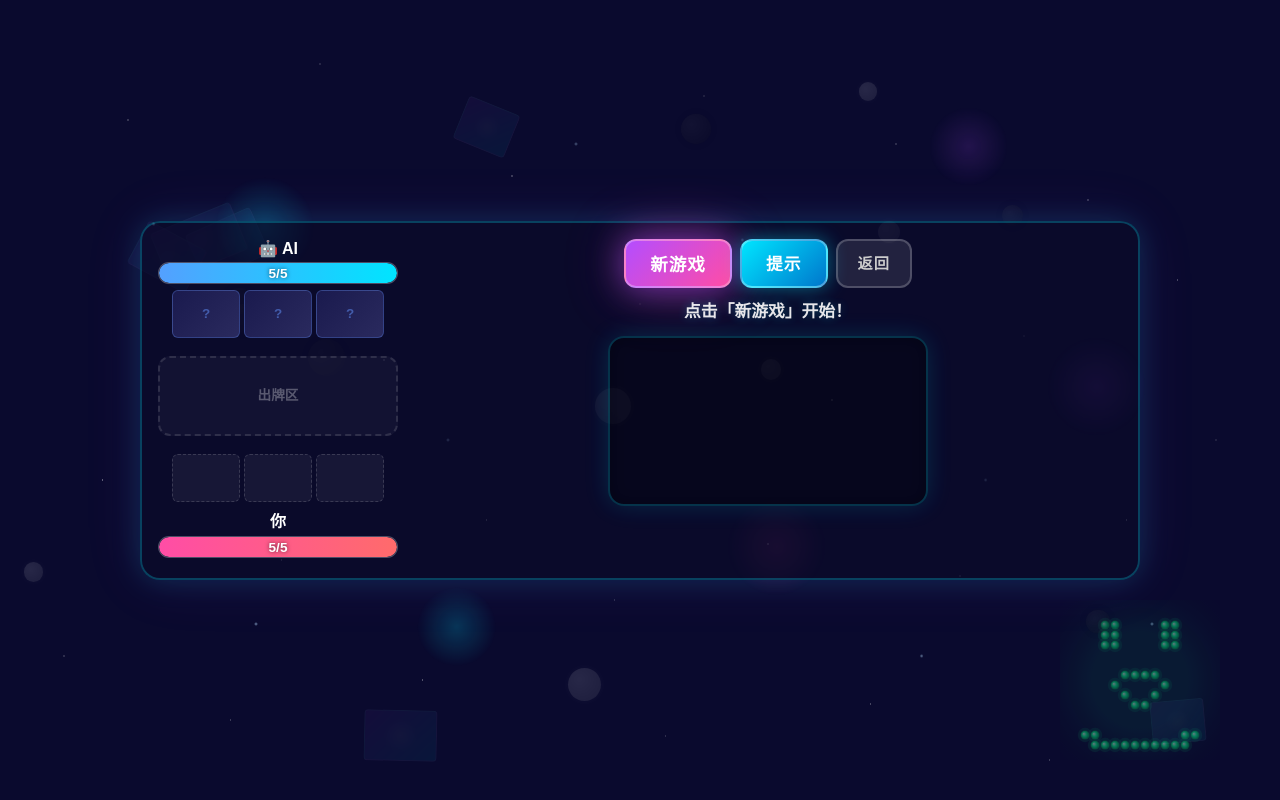
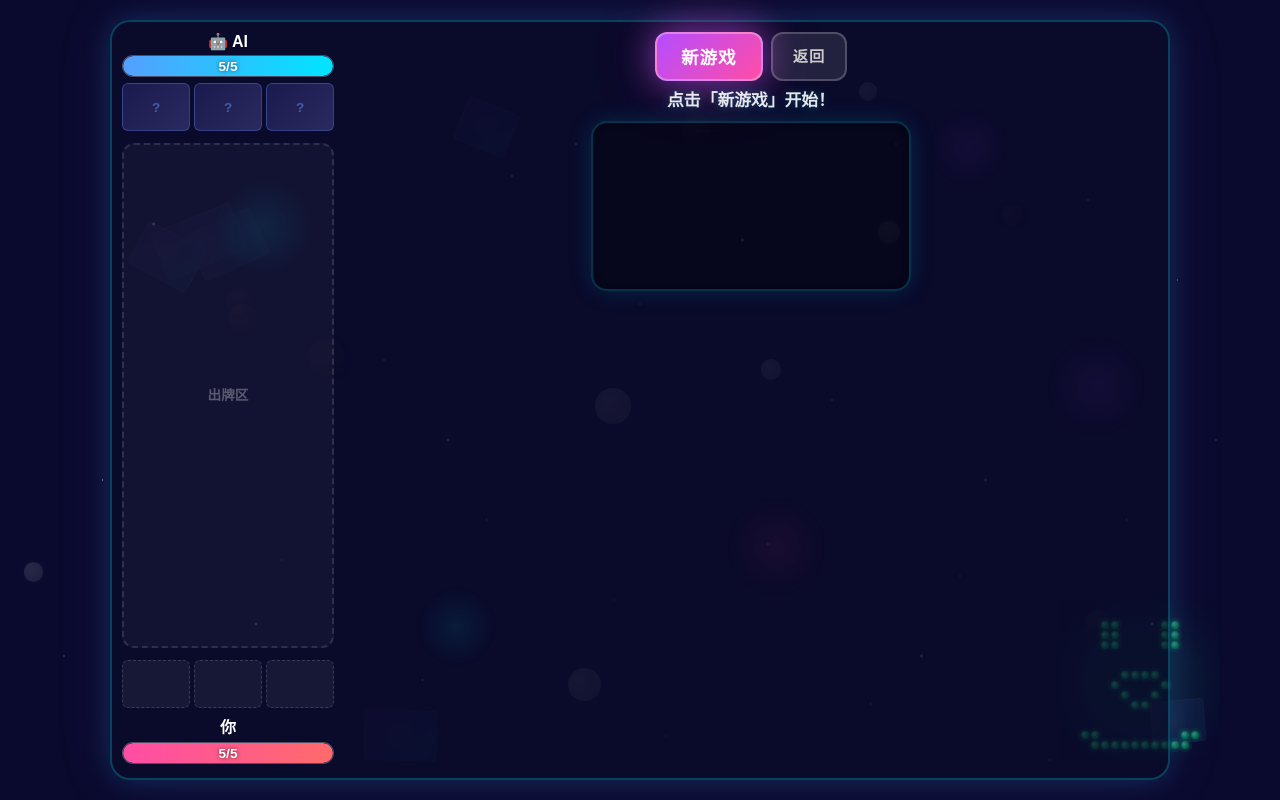
Before and after one commit to laborsday/AIgame, a Flask app: page /skill-game in a window 1280 px wide. Run offline with Flask 3, Linux system fonts and the light colour scheme; a map, chart or similar area stays blank.

Commit message:
fix: 技能模式连修 — 棋盘黑色+高度+布局
根因：SoundFX 未定义导致 JS 报错中断，resizeCanvas/draw 未执行
- 所有 SoundFX 调用加 typeof 安全检查
- 去掉提示按钮，skill-control-bar 精简
- wrapper height 95vh，min-height 650px
- 左侧 240→180px，右侧棋盘动态取可用空间上限 640px

Co-Authored-By: Claude <noreply@anthropic.com>

```diff
--- a/app/static/css/style.css
+++ b/app/static/css/style.css
@@ -590,14 +590,15 @@ canvas#board-canvas {
 
 /* --- Skill mode layout --- */
 .skill-body {
-    padding: 10px;
+    padding: 6px;
 }
 
 .skill-wrapper {
     position: relative; z-index: 1;
-    display: flex; gap: 16px;
-    max-width: 1000px; width: 100%;
-    padding: 16px;
+    display: flex; gap: 10px;
+    max-width: 1060px; width: 100%;
+    height: 95vh; min-height: 650px;
+    padding: 10px;
     background: rgba(10,10,40,0.6);
     border: 2px solid rgba(0,229,255,0.25);
     border-radius: 20px;
@@ -605,15 +606,16 @@ canvas#board-canvas {
 }
 
 .skill-left {
-    flex: 0 0 240px;
+    flex: 0 0 180px;
     display: flex; flex-direction: column;
-    gap: 12px; justify-content: space-between;
+    gap: 6px; justify-content: space-between;
 }
 
 .skill-right {
     flex: 1 1 auto;
     display: flex; flex-direction: column;
-    align-items: center; gap: 8px;
+    align-items: center; gap: 4px;
+    min-width: 0;
 }
 
 .skill-player {
--- a/app/static/js/skill-game.js
+++ b/app/static/js/skill-game.js
@@ -55,7 +55,9 @@ const SkillGame = (function () {
     // Canvas
     // ═══════════════════════════════════════════════════════════
     function resizeCanvas() {
-        const maxSize = Math.min(window.innerWidth * 0.55, window.innerHeight - 60, 550);
+        const rightW = document.querySelector(".skill-right")?.clientWidth || window.innerWidth * 0.65;
+        const availH = window.innerHeight - 40;
+        const maxSize = Math.min(rightW - 16, availH, 640);
         const dpr = window.devicePixelRatio || 1;
         boardPixelSize = maxSize;
         canvas.width = boardPixelSize * dpr;
@@ -214,7 +216,7 @@ const SkillGame = (function () {
             lastHumanMove = [row, col];
             statusEl.textContent = "AI 思考中...";
             draw();
-            SoundFX.playPlace();
+            if (typeof SoundFX !== "undefined") SoundFX.playPlace();
 
             const resp = await fetch("/api/skill_move", {
                 method: "POST",
@@ -365,8 +367,8 @@ const SkillGame = (function () {
     function endGame(type, msg) {
         gameOver = true; currentTurn = 0;
         statusEl.textContent = msg;
-        if (type === "win") { SoundFX.playWin(); setTimeout(()=>showOverlay("win",msg), 600); }
-        else if (type==="lose") { SoundFX.playLose(); setTimeout(()=>showOverlay("lose",msg), 600); }
+        if (type === "win") { if (typeof SoundFX !== "undefined") SoundFX.playWin(); setTimeout(()=>showOverlay("win",msg), 600); }
+        else if (type==="lose") { if (typeof SoundFX !== "undefined") SoundFX.playLose(); setTimeout(()=>showOverlay("lose",msg), 600); }
         else { setTimeout(()=>showOverlay("draw",msg), 600); }
     }
 
@@ -425,7 +427,7 @@ const SkillGame = (function () {
     }
 
     // ── Init ───────────────────────────────────────────────────
-    if (window.__SOUND_ENABLED__ !== undefined) SoundFX.setEnabled(window.__SOUND_ENABLED__);
+    if (window.__SOUND_ENABLED__ !== undefined && typeof SoundFX !== "undefined") SoundFX.setEnabled(window.__SOUND_ENABLED__);
     document.getElementById("btn-new-game").addEventListener("click", newGame);
     document.getElementById("btn-hint").addEventListener("click", async ()=>{
         if(gameOver||currentTurn!==humanColor)return;
--- a/app/templates/skill-game.html
+++ b/app/templates/skill-game.html
@@ -55,7 +55,6 @@
         <div class="skill-right">
             <div class="skill-control-bar">
                 <button class="btn btn-new-game" id="btn-new-game">新游戏</button>
-                <button class="btn btn-hint" id="btn-hint">提示</button>
                 <a href="/" class="btn btn-back">返回</a>
             </div>
             <div id="status-message">点击「新游戏」开始！</div>
```
